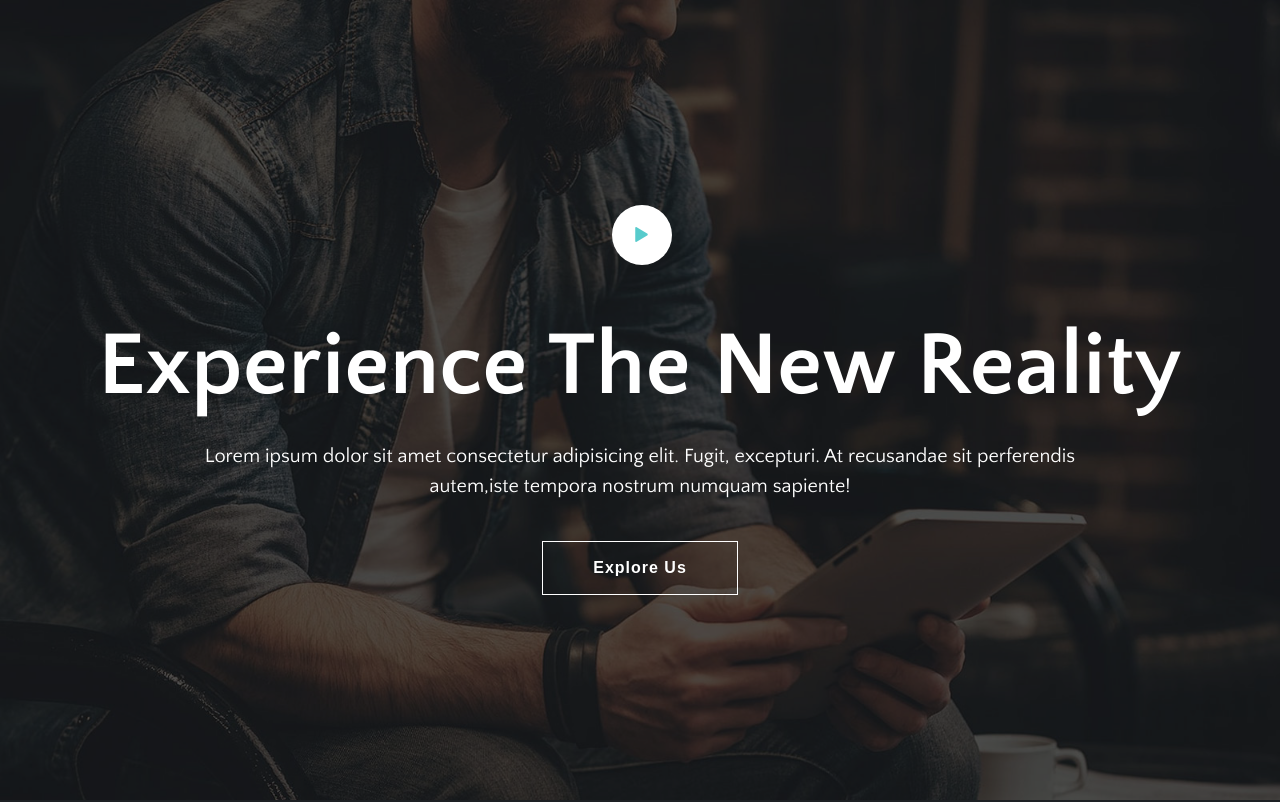
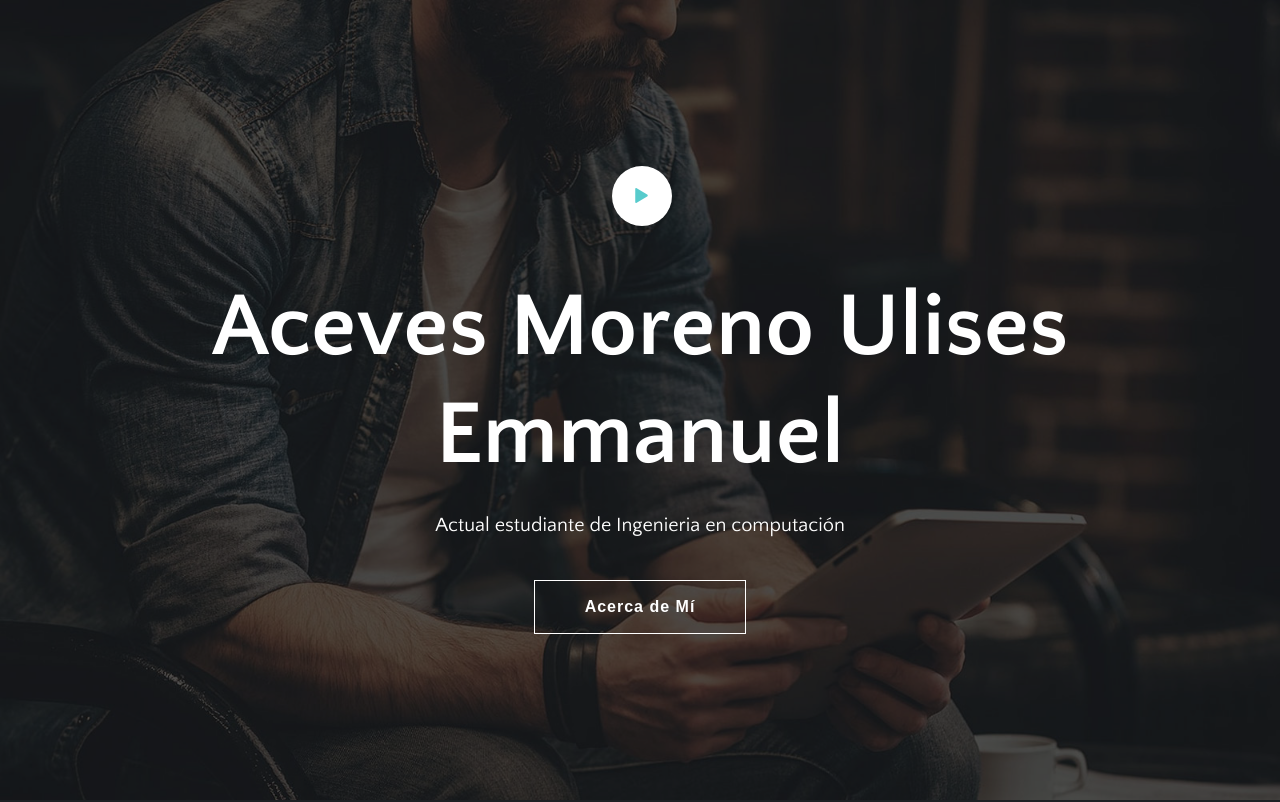
Before and after one commit to UlisesAceves/-UlisesAceves.github.io, a website: page theme/index.html in a window 1280 px wide. Shown: the top 802 px of the page. Drawn offline with Linux system fonts and the light colour scheme; some packages are replaced by stand-ins of ours; files whose address does not match are found by name; a web font is replaced by a local one.

Commit message:
Cambio del titulo e inicio de pagina
Modifique el titulo que aparece en la pestaña del navegador, además de colocar mi nombre en el inicio de la pagina.

```diff
--- a/theme/index.html
+++ b/theme/index.html
@@ -13,7 +13,7 @@
   <!-- Basic Page Needs
   ================================================== -->
   <meta charset="utf-8">
-	<title>Meghna | Responsive Multipurpose Parallax HTML5 Template</title>
+	<title>Aceves Moreno CV</title>
 
   <!-- Mobile Specific Metas
   ================================================== -->
@@ -82,10 +82,9 @@ Welcome Slider
  				<i class="tf-ion-play"></i>
  			</a>
  		</div>
- 		<h1>Experience the new reality</h1>
- 		<p>Lorem ipsum dolor sit amet consectetur adipisicing elit. Fugit, excepturi. At recusandae sit perferendis
- 			autem,iste tempora nostrum numquam sapiente!</p>
- 		<a href="#services" class="btn btn-transparent smooth-scroll">Explore Us</a>
+ 		<h1>Aceves Moreno Ulises Emmanuel</h1>
+ 		<p>Actual estudiante de Ingenieria en computación</p>
+ 		<a href="#services" class="btn btn-transparent smooth-scroll">Acerca de Mí</a>
  	</div>
  </section>
 
```
